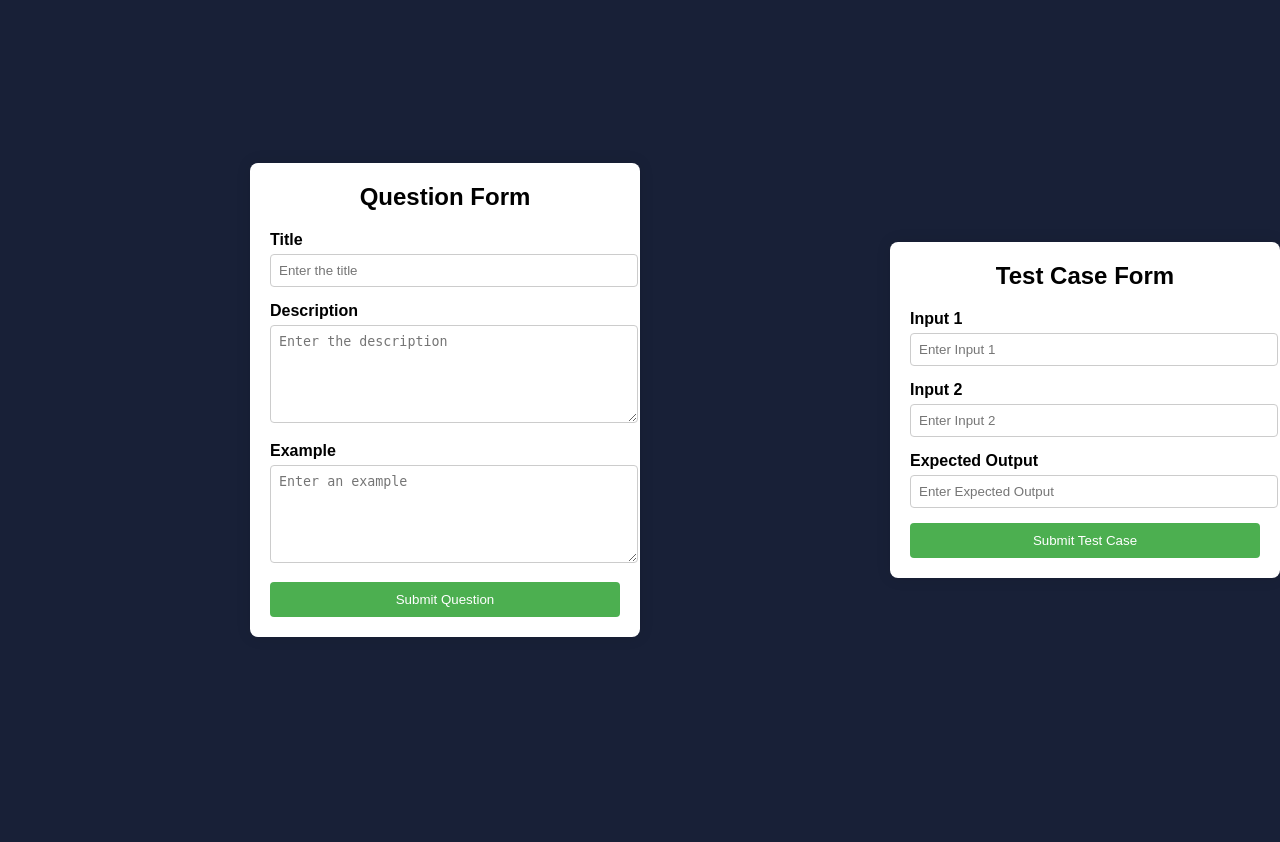
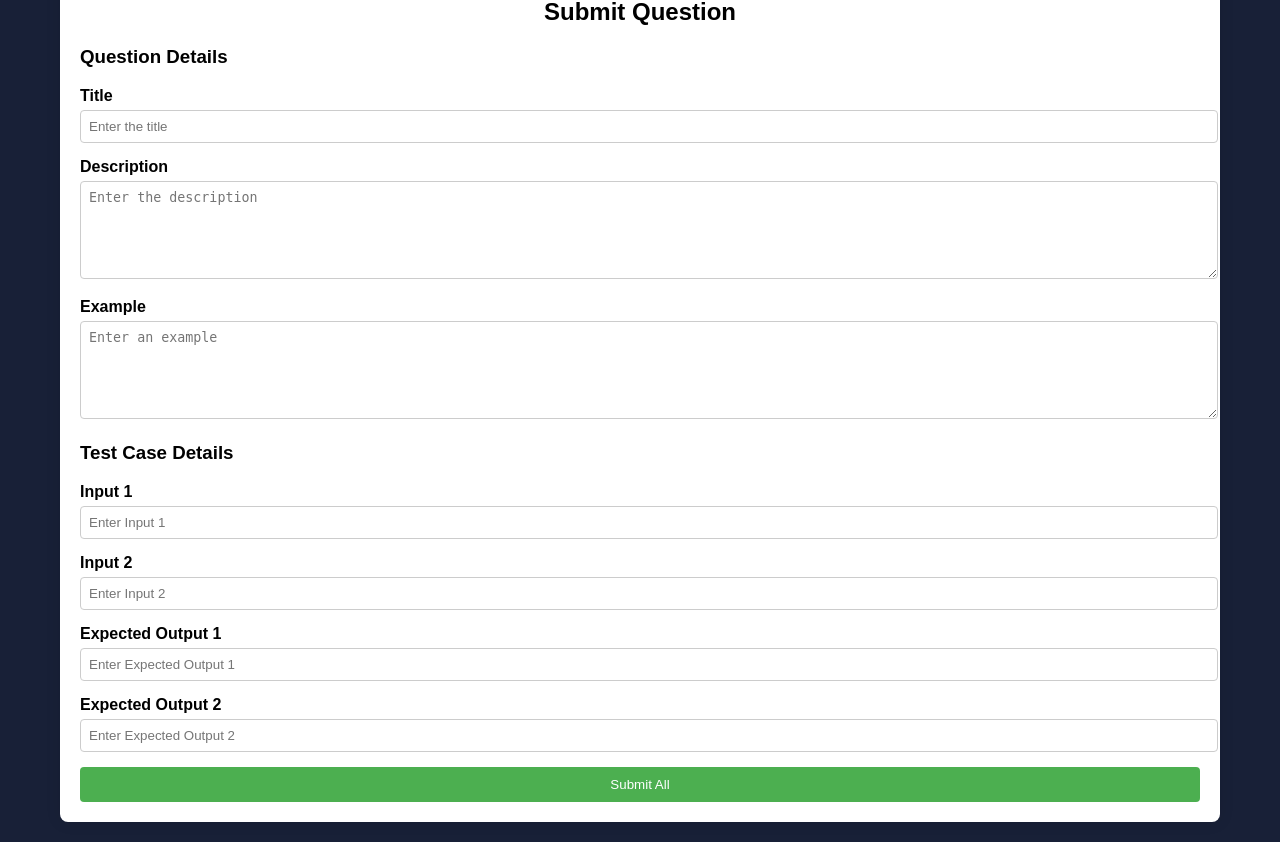
Before and after one commit to gsaiganesh283/makeit-interview-portal, a PHP site: page /add_questions.php in a window 1280 px wide. Before the commit the page ends 637 px from the top, so only its background shows below. Run offline with PHP 8.4, Linux system fonts and the light colour scheme.

Commit message:
add question code is updated

```diff
--- a/AI/add_questions.php
+++ b/AI/add_questions.php
@@ -1,10 +1,11 @@
 <?php
-// Database connection
-$servername = "127.0.0.1:3307";
-$username = "root";
-$password = "";
-$dbname = "interview_platform";
+// Database connection settings
+$servername = "127.0.0.1:3306"; // Your database server
+$username = "root"; // Your database username
+$password = ""; // Your database password
+$dbname = "interview_platform"; // Your database name
 
+// Create connection
 $conn = new mysqli($servername, $username, $password, $dbname);
 
 // Check connection
@@ -12,76 +13,97 @@ if ($conn->connect_error) {
     die("Connection failed: " . $conn->connect_error);
 }
 
-// Check if form is submitted
-if ($_SERVER["REQUEST_METHOD"] == "POST") {
-    // Get the question details
+$notification = ""; // Initialize notification variable
+
+// Check if the form is submitted
+if ($_SERVER["REQUEST_METHOD"] == "POST" && isset($_POST['submit_all'])) {
+    // Get question data
     $title = $conn->real_escape_string($_POST['title']);
     $description = $conn->real_escape_string($_POST['description']);
     $example = $conn->real_escape_string($_POST['example']);
-    $category = $conn->real_escape_string($_POST['category']);
 
-    // Insert question into database
-    $sql = "INSERT INTO questions (title, description, example, category) VALUES ('$title', '$description', '$example', '$category')";
-    if ($conn->query($sql) === TRUE) {
-        $question_id = $conn->insert_id; // Get the ID of the newly inserted question
+    // Insert question
+    $sql_question = "INSERT INTO questions (title, description, example) VALUES ('$title', '$description', '$example')";
 
-        // Insert test cases
-        $test_inputs = $_POST['input'];
-        $test_outputs = $_POST['output'];
+    if ($conn->query($sql_question) === TRUE) {
+        // Get the last inserted question id
+        $question_id = $conn->insert_id;
 
-        for ($i = 0; $i < count($test_inputs); $i++) {
-            $test_input = $conn->real_escape_string($test_inputs[$i]);
-            $test_output = $conn->real_escape_string($test_outputs[$i]);
+        // Get test case data
+        $input1 = $conn->real_escape_string($_POST['input1']);
+        $input2 = $conn->real_escape_string($_POST['input2']);
+        $output1 = isset($_POST['output1']) ? $conn->real_escape_string($_POST['output1']) : '';
+        $output2 = isset($_POST['output2']) ? $conn->real_escape_string($_POST['output2']) : '';
 
-            $sql = "INSERT INTO testcases (id, input, output) VALUES ('$question_id', '$test_input', '$test_output')";
-            $conn->query($sql);
+        // Insert test case associated with the question
+        $sql_testcase = "INSERT INTO testcases (input1, input2, output1, output2) VALUES ('$input1', '$input2', '$output1','$output2')";
+
+        if ($conn->query($sql_testcase) === TRUE) {
+            $notification = "Question and test case added successfully!";
+        } else {
+            $notification = "Error adding test case: " . $conn->error;
         }
-
-        echo "Question and test cases added successfully!";
     } else {
-        echo "Error: " . $sql . "<br>" . $conn->error;
+        $notification = "Error adding question: " . $conn->error;
     }
 }
 
+// Close the connection
 $conn->close();
 ?>
-
 
 <!DOCTYPE html>
 <html lang="en">
 <head>
     <meta charset="UTF-8">
     <meta name="viewport" content="width=device-width, initial-scale=1.0">
-    <title>Question and Test Case Submission</title>
+    <title>Submit Question and Test Case</title>
     <style>
         body {
     font-family: Arial, sans-serif;
     display: flex;
     align-items: center;
+    justify-content: center;
     height: 100vh;
     background-color: #182037;
     margin: 0;
+    padding: 0;
 }
+
+.container-wrapper {
+    display: flex;
+    justify-content: space-between;
+    gap: 20px; /* Space between containers */
+    width: 100%;
+    max-width: 1200px; /* Optional: Set a max-width for larger screens */
+    padding: 20px; /* Padding around the containers */
+    box-sizing: border-box;
+}
+
 .container {
-            background-color: #ffff;
+    background-color: #ffffff;
     border-radius: 8px;
     box-shadow: 0 0 15px rgba(0, 0, 0, 0.1);
     padding: 20px;
-            margin-left: 250px;
-            width: 350px;
+    flex: 1; /* Allow container to take up available space */
+    min-width: 300px; /* Optional: Ensure containers don't get too small */
 }
+
 .container h2 {
     margin-top: 0;
     text-align: center;
 }
+
 .form-group {
     margin-bottom: 15px;
 }
+
 .form-group label {
     display: block;
     margin-bottom: 5px;
     font-weight: bold;
 }
+
 .form-group input,
 .form-group textarea {
     width: 100%;
@@ -89,10 +111,12 @@ $conn->close();
     border: 1px solid #ccc;
     border-radius: 4px;
 }
+
 .form-group textarea {
     resize: vertical;
     height: 80px;
 }
+
 .submit-btn {
     background-color: #4CAF50;
     color: white;
@@ -102,50 +126,89 @@ $conn->close();
     cursor: pointer;
     width: 100%;
 }
+
 .submit-btn:hover {
     background-color: #45a049;
 }
+
+.notification {
+    background-color: #4CAF50;
+    color: white;
+    padding: 10px;
+    border-radius: 5px;
+    margin-bottom: 20px;
+    text-align: center;
+    display: none; /* Hide initially */
+}
+
+.error {
+    background-color: #f44336;
+    color: white;
+    padding: 10px;
+    border-radius: 5px;
+    margin-bottom: 20px;
+    text-align: center;
+    display: none; /* Hide initially */
+}
+
     </style>
 </head>
 <body>
 
+<?php if ($notification): ?>
+    <div class="notification" id="notification"><?php echo $notification; ?></div>
+<?php endif; ?>
+
+<div class="container-wrapper">
     <div class="container">
-    <h2>Question Form</h2>
-    <form>
+        <h2>Submit Question</h2>
+        <form method="post" action="">
+            <h3>Question Details</h3>
             <div class="form-group">
                 <label for="title">Title</label>
-            <input type="text" id="title" placeholder="Enter the title">
+                <input type="text" id="title" name="title" placeholder="Enter the title" required>
             </div>
             <div class="form-group">
                 <label for="description">Description</label>
-            <textarea id="description" placeholder="Enter the description"></textarea>
+                <textarea id="description" name="description" placeholder="Enter the description" required></textarea>
             </div>
             <div class="form-group">
                 <label for="example">Example</label>
-            <textarea id="example" placeholder="Enter an example"></textarea>
-        </div>
-        <button type="submit" class="submit-btn">Submit Question</button>
-    </form>
+                <textarea id="example" name="example" placeholder="Enter an example" required></textarea>
             </div>
 
-<div class="container" style="margin-top: 20px;">
-    <h2>Test Case Form</h2>
-    <form>
+            <h3>Test Case Details</h3>
             <div class="form-group">
                 <label for="input1">Input 1</label>
-            <input type="text" id="input1" placeholder="Enter Input 1">
+                <input type="text" id="input1" name="input1" placeholder="Enter Input 1" required>
             </div>
             <div class="form-group">
                 <label for="input2">Input 2</label>
-            <input type="text" id="input2" placeholder="Enter Input 2">
+                <input type="text" id="input2" name="input2" placeholder="Enter Input 2" required>
             </div>
             <div class="form-group">
-            <label for="output">Expected Output</label>
-            <input type="text" id="output" placeholder="Enter Expected Output">
+                <label for="output1">Expected Output 1</label>
+                <input type="text" id="output1" name="output1" placeholder="Enter Expected Output 1" required>
             </div>
-        <button type="submit" class="submit-btn">Submit Test Case</button>
+            <div class="form-group">
+                <label for="output2">Expected Output 2</label>
+                <input type="text" id="output2" name="output2" placeholder="Enter Expected Output 2" required>
+            </div>
+            <button type="submit" name="submit_all" class="submit-btn">Submit All</button>
         </form>
     </div>
+</div>
+
+<script>
+    // Show notification if it's set
+    var notification = document.getElementById('notification');
+    if (notification) {
+        notification.style.display = 'block';
+        setTimeout(function() {
+            notification.style.display = 'none';
+        }, 3000); // Hide after 3 seconds
+    }
+</script>
 
 </body>
 </html>
```
Lines whose indentation alone changed are shown as unchanged.
